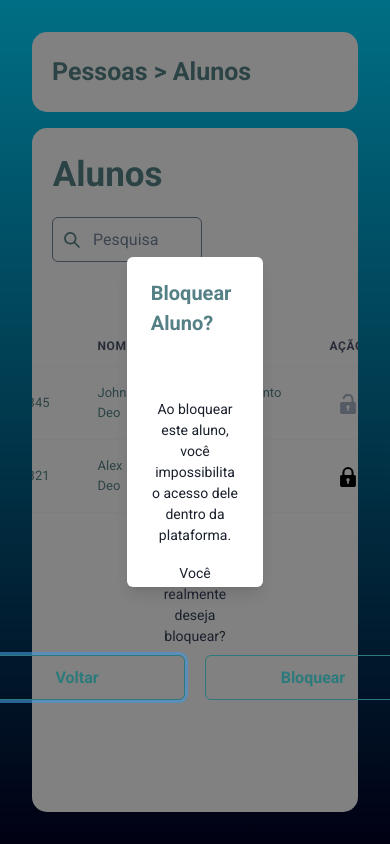
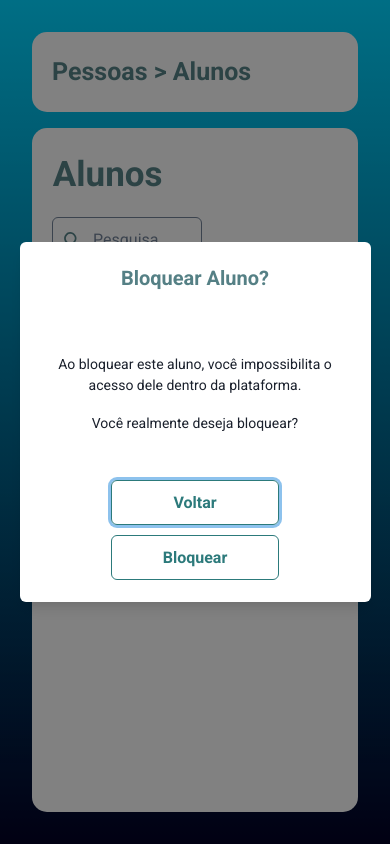
Before and after one commit to GabrieelAraujoo/front-arlock, a React (Create React App) app: page /Adm/Alunos in a window 390 px wide. Both pictures are taken after a click on the icon 348 px from the left and 403 px from the top of the page. Built offline with nearby package versions, Linux system fonts and the light colour scheme.

Commit message:
fix: responsividade modais

```diff
--- a/src/components/Table/Alunos/BodyListAlunos.jsx
+++ b/src/components/Table/Alunos/BodyListAlunos.jsx
@@ -34,15 +34,20 @@ export function BodyListAlunos({ aluno }) {
 
 <Modal  isOpen={isOpen} onClose={onClose} >
           <ModalOverlay />
-          <ModalContent background="#fff" alignItems="center" height="330px" maxWidth="35%" marginY="auto">
+          <ModalContent
+          background="#fff"
+          alignItems="center"
+          height={{base: "360px", sm:"330px"}}
+          width={{base: "90%", sm: "90%"}}
+          marginY="auto">
             <ModalHeader marginBottom="2.3rem" fontSize="20px" textColor="#558085" marginTop="5px">Bloquear Aluno?</ModalHeader>
             <ModalBody textAlign="center">
               <Text marginBottom="1.1rem" fontSize="14px">Ao bloquear este aluno, você impossibilita o acesso dele dentro da plataforma.</Text>
               <Text fontSize="14px">Você realmente deseja bloquear?</Text>
             </ModalBody>
-              <Flex  marginBottom="1.4rem" textAlign="center">
-              <ButtonExit title={"Voltar"} paddingRight="80px" paddingLeft="80px" onClick={onClose}/>
-              <ButtonExit title={"Bloquear"} marginLeft="20px" paddingRight="80px" paddingLeft="80px" onClick={onClose}/>
+              <Flex  marginBottom="1.4rem" textAlign="center" marginTop={{base: "10px"}} direction={{base: "column", sm: "row", lg: "row"}} justifyContent="center" alignItems="center">
+              <ButtonExit title={"Voltar"} marginTop="10px" paddingRight={{base: "125%", sm: "65%"}} paddingLeft={{base: "125%", sm: "65%"}} onClick={onClose}/>
+              <ButtonExit title={"Bloquear"} marginTop={{base: "10px"}} marginLeft={{sm: "1rem"}} paddingRight={{base: "125%", sm: "65%"}} paddingLeft={{base: "125%", sm: "65%"}} onClick={onClose}/>
               </Flex>
           </ModalContent>
         </Modal>
@@ -56,15 +61,20 @@ export function BodyListAlunos({ aluno }) {
 
     <Modal  isOpen={isOpen} onClose={onClose} >
               <ModalOverlay />
-              <ModalContent background="#fff" alignItems="center" height="330px" maxWidth="35%" marginY="auto">
+              <ModalContent
+                background="#fff"
+                alignItems="center"
+                height={{base: "360px", sm:"330px"}}
+                width={{base: "90%", sm: "90%"}}
+                marginY="auto">
                 <ModalHeader marginBottom="2.3rem" fontSize="20px" textColor="#558085" marginTop="5px">Desbloquear Aluno?</ModalHeader>
                 <ModalBody textAlign="center">
                   <Text marginBottom="1.1rem" fontSize="14px">Ao desbloquear este aluno, você possibilita o acesso dele dentro da plataforma.</Text>
                   <Text fontSize="14px">Você realmente deseja desbloquear?</Text>
                 </ModalBody>
-                  <Flex  marginBottom="1.4rem" textAlign="center">
-                  <ButtonExit title={"Voltar"} paddingRight="80px" paddingLeft="80px" onClick={onClose}/>
-                  <ButtonExit title={"Desbloquear"} marginLeft="20px" paddingRight="80px" paddingLeft="80px" onClick={onClose}/>
+                  <Flex  marginBottom="1.4rem" marginTop={{base: "10px"}} textAlign="center" direction={{base: "column", sm: "row", lg: "row"}} justifyContent="center" alignItems="center">
+                  <ButtonExit title={"Voltar"} marginTop="10px" paddingRight={{base: "125%", sm: "65%"}} paddingLeft={{base: "125%", sm: "65%"}} onClick={onClose}/>
+                  <ButtonExit title={"Desbloquear"} marginTop={{base: "10px"}} marginLeft={{sm: "1rem"}} paddingRight={{base: "125%", sm: "65%"}} paddingLeft={{base: "125%", sm: "65%"}} onClick={onClose}/>
                   </Flex>
               </ModalContent>
             </Modal>
--- a/src/pages/dashboard/Adm/armarios.jsx
+++ b/src/pages/dashboard/Adm/armarios.jsx
@@ -1,7 +1,7 @@
 import React from "react";
 import { Main } from "../../../layout/Main";
 import { Container } from "../../../layout/Container";
-import { Flex, Text,IconButton, Table, Modal, ModalOverlay, ModalContent, ModalHeader, ModalBody,  useDisclosure} from "@chakra-ui/react";
+import { Flex, Text,IconButton, Table } from "@chakra-ui/react";
 import PageTitle from "../../../components/PageTitle";
 import { InputPesquisa } from "../../../components/Input/Pesquisa";
 import { HeadListArmarios } from "../../../components/Table/Armarios/HeadListArmarios";
@@ -9,11 +9,9 @@ import { BodyListArmarios } from "../../../components/Table/Armarios/BodyListArm
 import { AddIcon } from '@chakra-ui/icons'
 import { useNavigate } from "react-router-dom";
 import { listArmariosAdm } from "../../../Mock/listArmariosAdm";
-import { ButtonExit } from "../../../components/Button";
 
 function Armarios(){
     const navigate = useNavigate()
-    const { isOpen,  onClose } = useDisclosure()
 
     return(
         <>
@@ -87,24 +85,7 @@ function Armarios(){
             </Container>
         </Main>
 
-        <Flex >
 
-<Modal  isOpen={isOpen} onClose={onClose} >
-          <ModalOverlay />
-          <ModalContent background="#fff" alignItems="center" height="330px" maxWidth="35%" marginY="auto">
-            <ModalHeader marginBottom="2.3rem" fontSize="20px" textColor="#558085" marginTop="5px">Desbloquear Aluno?</ModalHeader>
-            <ModalBody textAlign="center">
-              <Text marginBottom="1.1rem" fontSize="14px">Ao desbloquear este aluno, você possibilita o acesso dele dentro da plataforma.</Text>
-              <Text fontSize="14px">Você realmente deseja desbloquear?</Text>
-            </ModalBody>
-              <Flex  marginBottom="1.4rem" textAlign="center">
-              <ButtonExit title={"Voltar"} paddingRight="80px" paddingLeft="80px" onClick={onClose}/>
-              <ButtonExit title={"Desbloquear"} marginLeft="20px" paddingRight="80px" paddingLeft="80px" onClick={onClose}/>
-              </Flex>
-          </ModalContent>
-        </Modal>
-
-        </Flex>
         </>
 
  );
```
